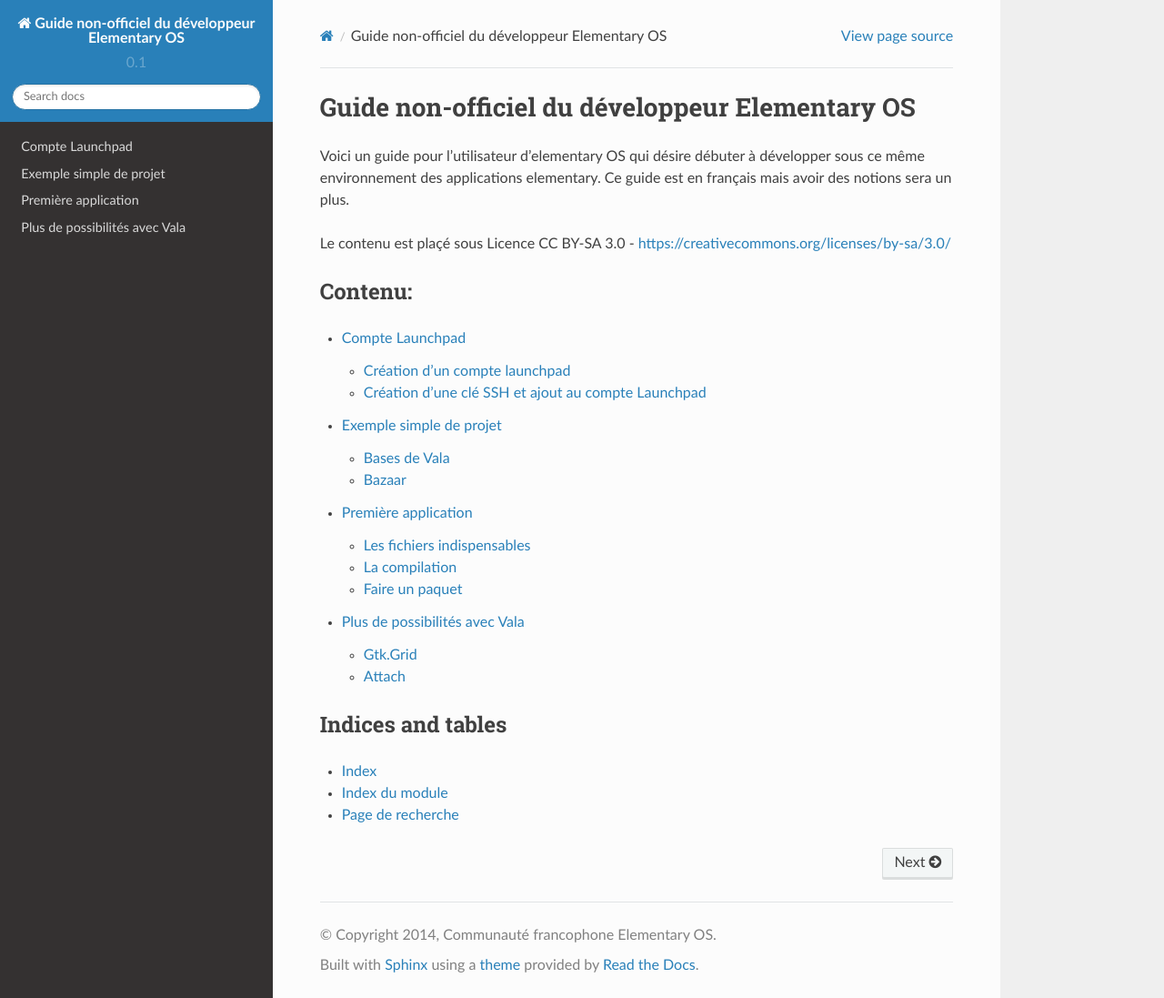
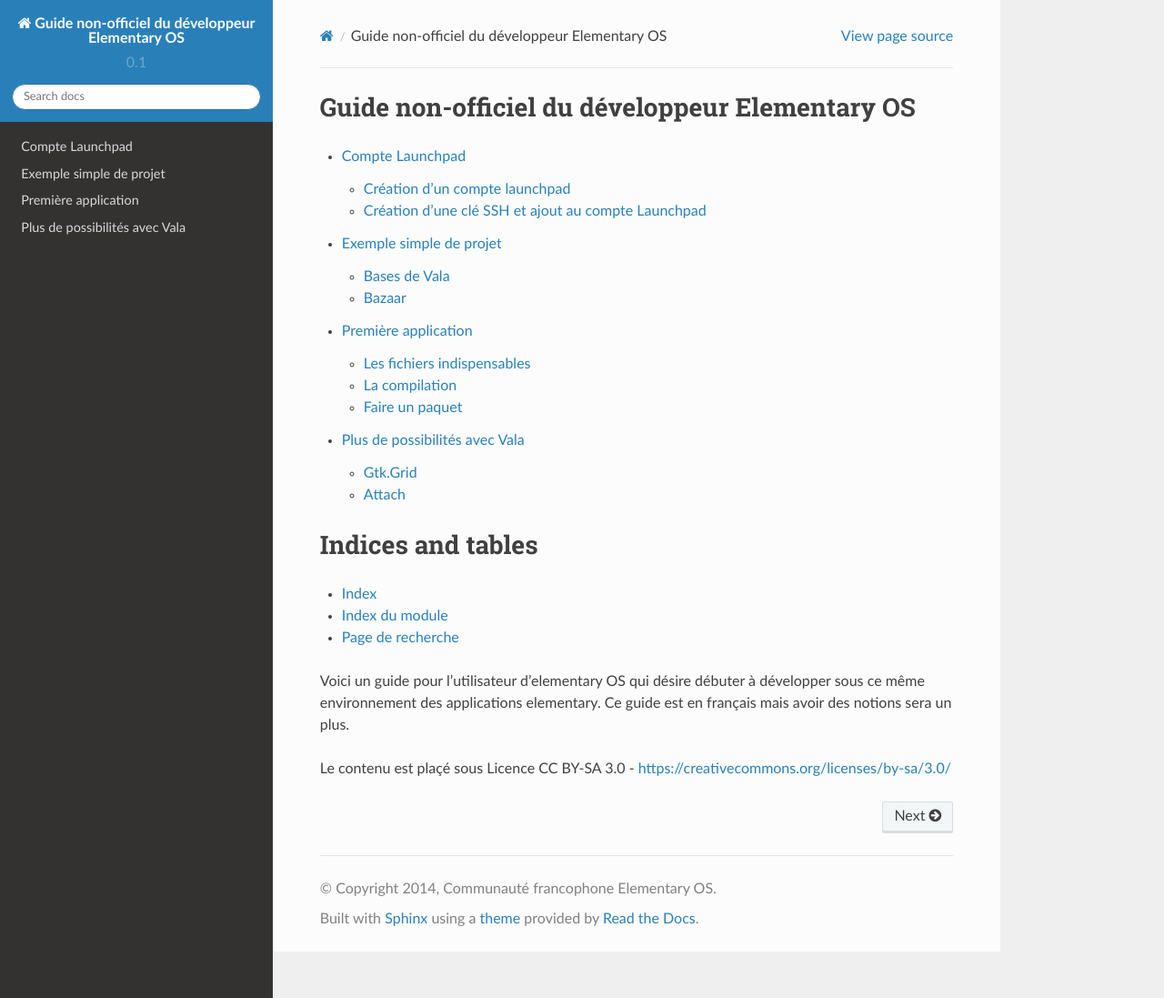
Before and after one commit to elementary-fr/elementaryos-fr-doc, a Sphinx documentation site: the page built from source/index.rst, in a window 1280 px wide and 1097 px high. Shown: the whole window at 91% size. Built offline with Sphinx 7.4.7 and the Read the Docs theme 2.0.0, drawn with Linux system fonts in a browser that asks for light colours.

Commit message:
Fix pour la génération pdf

```diff
--- a/source/index.rst
+++ b/source/index.rst
@@ -7,13 +7,6 @@
 Guide non-officiel du développeur Elementary OS
 ***********************************************
 
-Voici un guide pour l'utilisateur d'elementary OS qui désire débuter à développer sous ce même
-environnement des applications elementary. Ce guide est en français mais avoir des notions sera un plus.
-
-Le contenu est plaçé sous Licence CC BY-SA 3.0 - https://creativecommons.org/licenses/by-sa/3.0/
-
-Contenu:
-========
 
 .. toctree::
    :maxdepth: 2
--- a/source/premiere-application.rst
+++ b/source/premiere-application.rst
@@ -148,7 +148,7 @@
 
 Passons à l'écriture :
 
-.. code-block:: desktop
+.. code-block:: text
    :linenos:
 
    [Desktop Entry]
```
Also changed, not shown: other parts of source/index.rst (+7 -2 lines).
